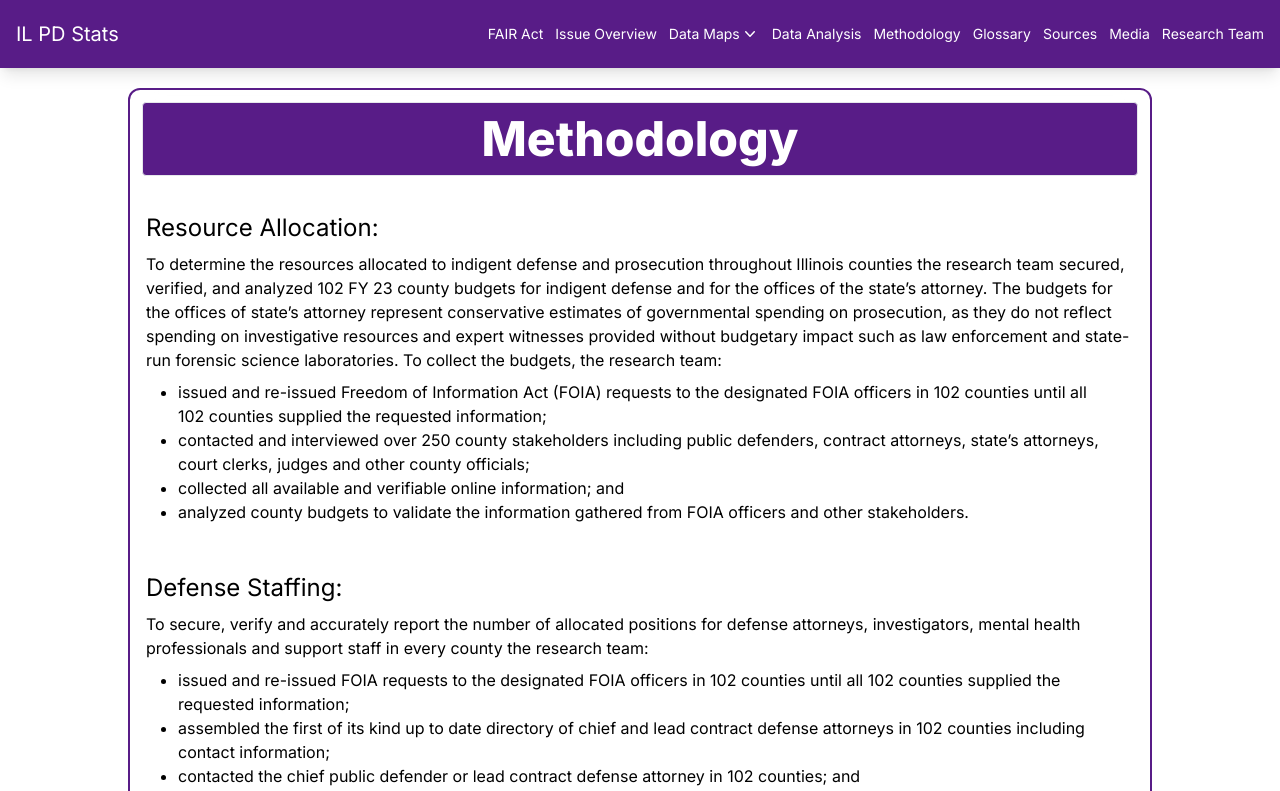
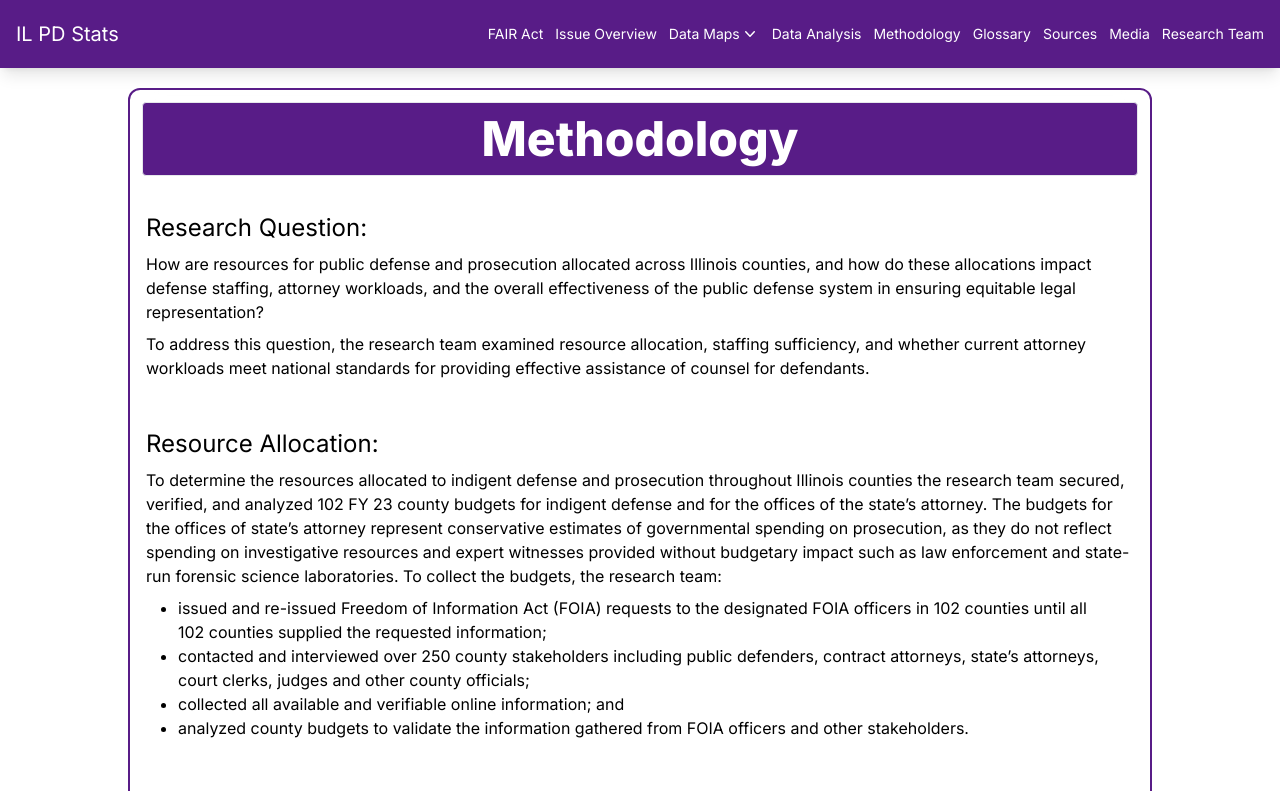
Before and after one commit to hunterMotko/il_pd_st, a Next.js app: page /methodology in a window 1280 px wide. Shown: the top 791 px of the page. Built offline with nearby package versions, Linux system fonts and the light colour scheme.

Commit message:
team, methodology, overview

```diff
--- a/public/methodology.json
+++ b/public/methodology.json
@@ -14,6 +14,10 @@
       "The indigent defense systems established in Illinois’ counties lack oversight and accountability that can result in a constructive denial of the right to counsel to at least some indigent defendants, and in some instances can result in the actual denial of the right to counsel to at least some indigent defendants. (Sixth Amendment Center 2021, p.iii-iv)."
     ],
     "paragraph": "In January 2022, faculty, law students, graduate and undergraduate students, and staff at the Children and Family Justice Center and the Sociology Department at Northwestern University (“the research team”) convened to develop a research strategy to better understand the nature and scope of these deficiencies in Illinois` indigent defense system. Since then, the research team collected, verified, and analyzed a large, statewide database that details how indigent defense resources are distributed across all 102 Illinois counties."
+  },
+  "Research Question": {
+    "description": "How are resources for public defense and prosecution allocated across Illinois counties, and how do these allocations impact defense staffing, attorney workloads, and the overall effectiveness of the public defense system in ensuring equitable legal representation?",
+    "paragraph": "To address this question, the research team examined resource allocation, staffing sufficiency, and whether current attorney workloads meet national standards for providing effective assistance of counsel for defendants."
   },
   "Resource Allocation": {
     "description": "To determine the resources allocated to indigent defense and prosecution throughout Illinois counties the research team secured, verified, and analyzed 102 FY 23 county budgets for indigent defense and for the offices of the state’s attorney. The budgets for the offices of state’s attorney represent conservative estimates of governmental spending on prosecution, as they do not reflect spending on investigative resources and expert witnesses provided without budgetary impact such as law enforcement and state-run forensic science laboratories. To collect the budgets, the research team:",
--- a/src/app/methodology/page.tsx
+++ b/src/app/methodology/page.tsx
@@ -4,12 +4,20 @@ import Defense from '@/components/methodology/Defense'
 import Workload from '@/components/methodology/Workload'
 import CasesFiled from '@/components/methodology/CasesFiled'
 import StaffingCalculations from '@/components/methodology/StaffingCalc'
+import ResearchQuestion from '@/components/methodology/ResearchQuestion'
 
 export default async function MethodologyPage() {
   const content = Object.entries(json).map(([key, value]) => {
-    if (key === 'Resource Allocation') {
+    if (key === 'Research Question') {
+      const { description, paragraph } = value as ResearchQuest
+      return <ResearchQuestion
+        key={key}
+        title={key}
+        description={description}
+        paragraph={paragraph}
+      />
+    } else if (key === 'Resource Allocation') {
       const { description, list } = value as Section
-
       return <Resource
         key={key}
         title={key}
@@ -18,7 +26,6 @@ export default async function MethodologyPage() {
       />
     } else if (key === 'Defense Staffing') {
       const { description, list } = value as Section
-
       return <Defense
         key={key}
         title={key}
@@ -33,7 +40,6 @@ export default async function MethodologyPage() {
       />
     } else if (key === 'Criminal and Juvenile Cases Filed') {
       const { description } = value as ListItem
-
       return <CasesFiled
         key={key}
         title={key}
@@ -41,7 +47,6 @@ export default async function MethodologyPage() {
       />
     } else if (key === 'Staffing Calculations') {
       let list = value as string[][] | string[]
-
       return <StaffingCalculations
         key={key}
         title={key}
@@ -49,7 +54,6 @@ export default async function MethodologyPage() {
       />
     }
   })
-
   return (
     <>
       <h1 className='m-3 text-4xl bg-purple-900 border rounded text-white text-center p-3 font-extrabold md:text-5xl'>
--- a/src/app/overview/page.tsx
+++ b/src/app/overview/page.tsx
@@ -4,7 +4,7 @@ import Main from '@/components/overview/Main'
 interface MainSection {
   title?: string,
   description?: (string | { href: string, text: string })[],
-  list?: string[],
+  list?: { title: string, description: string }[],
   paragraph?: string
 }
 
--- a/src/app/team/page.tsx
+++ b/src/app/team/page.tsx
@@ -3,7 +3,7 @@ import Link from "next/link"
 
 export default function Team() {
   const data = {
-    title: "THE RESEARCH TEAM ",
+    title: "The Research Team ",
     mainContent: `The research team is led by Julie Biehl, Clinical Law Professor and Director of the Children and Family Justice Center (CFJC) at Northwestern Pritzker School of Law, Stephanie Kollmann, Policy Director, Children and Family Justice Center at Northwestern Pritzker School of Law,  and Sino Esthappan, a Ph.D. candidate in the Sociology Department and Center for Legal Studies at Northwestern University.`,
     teamContent: `The IL PD Stats website was designed and is maintained by Hunter Motko, Software Engineer. Marisa LaBella, Legal Assistant at Northwestern Law, is a policy analyst and project manager for the team. `,
     leadIn: "The following current and former Northwestern Law and undergraduate students contributed to this research and data collection:",
--- /dev/null
+++ b/src/components/methodology/ResearchQuestion.tsx
@@ -0,0 +1,9 @@
+const ResearchQuestion = ({ title, description, paragraph }: ResearchQuest) => (
+  <section className="h-full w-full p-4" >
+    <h2 className='text-2xl my-2'>{title}:</h2>
+    <p className="my-2">{description}</p>
+    <p className="my-2">{paragraph}</p>
+  </section>
+)
+
+export default ResearchQuestion;
--- a/src/components/overview/Main.tsx
+++ b/src/components/overview/Main.tsx
@@ -3,7 +3,7 @@ import Link from "next/link";
 interface MainSection {
   title?: string,
   description?: (string | { href: string, text: string })[],
-  list?: string[],
+  list?: { title: string, description: string }[],
   paragraph?: string
 }
 
@@ -18,8 +18,10 @@ function Main({ title, description, list, paragraph }: MainSection) {
         ))
       }</p>
       <ul className='list-disc mx-4 my-2 px-4'>
-        {!!list && list.map((item: string, i: number) => (
-          <li key={i}>{item}</li>
+        {!!list && list.map(({ title, description }: { title: string, description: string }, i: number) => (
+          <li key={i} className="">
+            <span className="font-bold text-lg">{title}</span> {description}
+          </li>
         ))}
       </ul>
       <p>{paragraph}</p>
```
Also changed, not shown: public/overview.json (+9 -3 lines), src/app/methodology/methodology.d.ts (+9 -0 lines).
